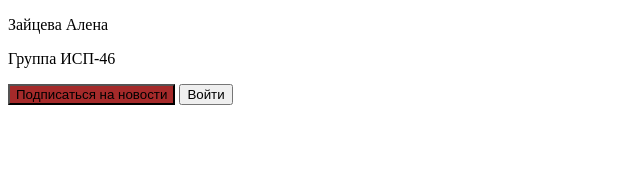
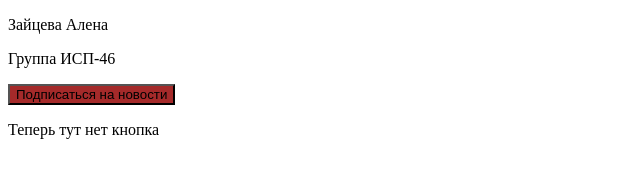
Before and after one commit to zaitzevaalenka/torture, a plain HTML site: page index.html in a window 1280 px wide. Shown: the whole page, without its empty margins (0-640 px from the left). Drawn offline with Linux system fonts and the light colour scheme.

Commit message:
Вместо кнопки текст

```diff
--- a/index.html
+++ b/index.html
@@ -9,6 +9,6 @@
     <p>Зайцева Алена</p>
     <p>Группа ИСП-46</p>
     <button style="background-color: brown;">Подписаться на новости</button>
-    <button>Войти</button>
+    <p>Теперь тут нет кнопка </p>
 </body>
 </html>
```
